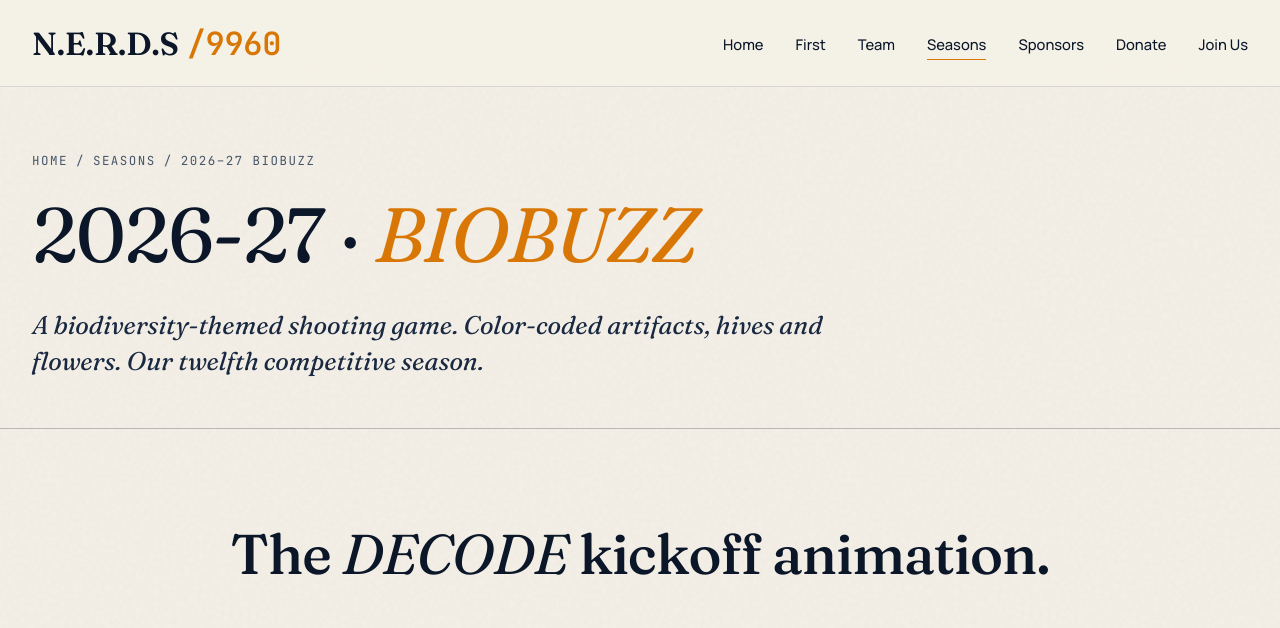
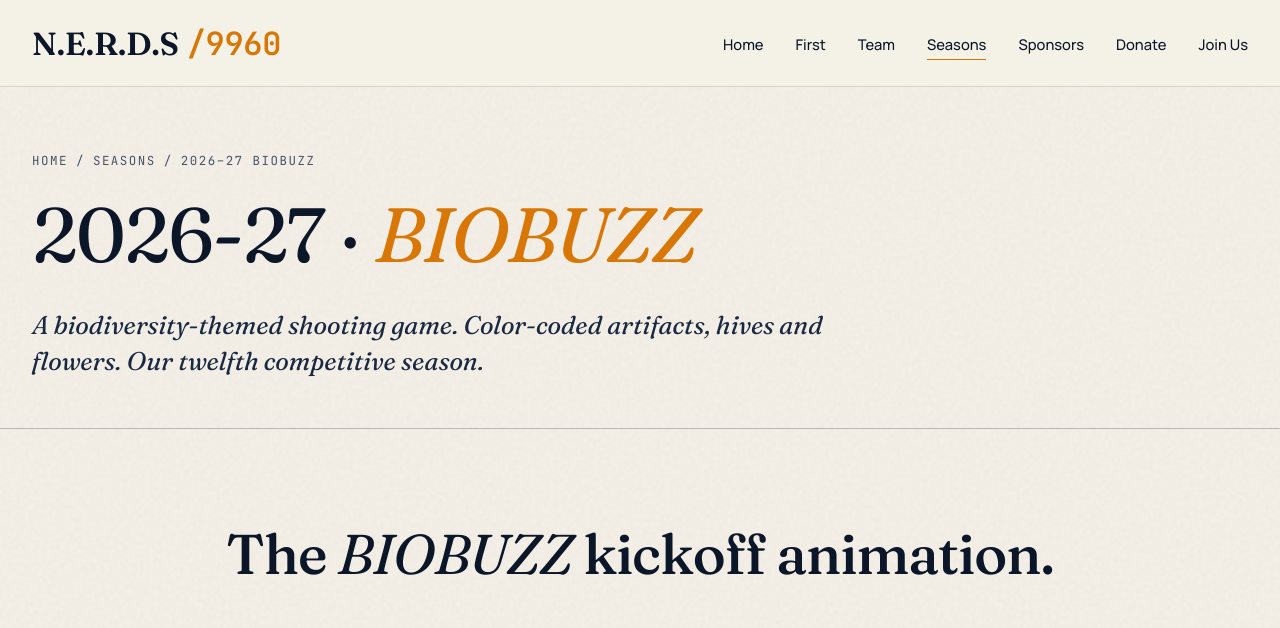
Before and after one commit to Gensiphone/team9960-website, a plain HTML site: page seasons/2026-27-biobuzz.html in a window 1280 px wide. Shown: the top 628 px of the page. Drawn offline with Linux system fonts and the light colour scheme; grey boxes are pictures that could not be loaded.

Commit message:
Update 2026-27-biobuzz.html

```diff
--- a/seasons/2026-27-biobuzz.html
+++ b/seasons/2026-27-biobuzz.html
@@ -37,7 +37,7 @@
 <section>
   <div class="wrap">
     <div class="section-head reveal">
-      <h2>The <em>DECODE</em> kickoff animation.</h2>
+      <h2>The <em>BIOBUZZ</em> kickoff animation.</h2>
     </div>
     <div class="video-embed reveal">
       <!-- Paste the YouTube ID of the official FIRST 2025–26 DECODE game reveal in place of VIDEO_ID.
@@ -56,7 +56,7 @@
   </div>
 </section>
 
-<!-- ROBOT -->
+<!-- ROBOT
 <section style="background: var(--bone-warm);">
   <div class="wrap">
     <div class="section-head reveal">
@@ -84,7 +84,7 @@
       </div>
     </div>
   </div>
-</section>
+</section> -->
 
 <!-- RESULTS -->
 <section>
```
